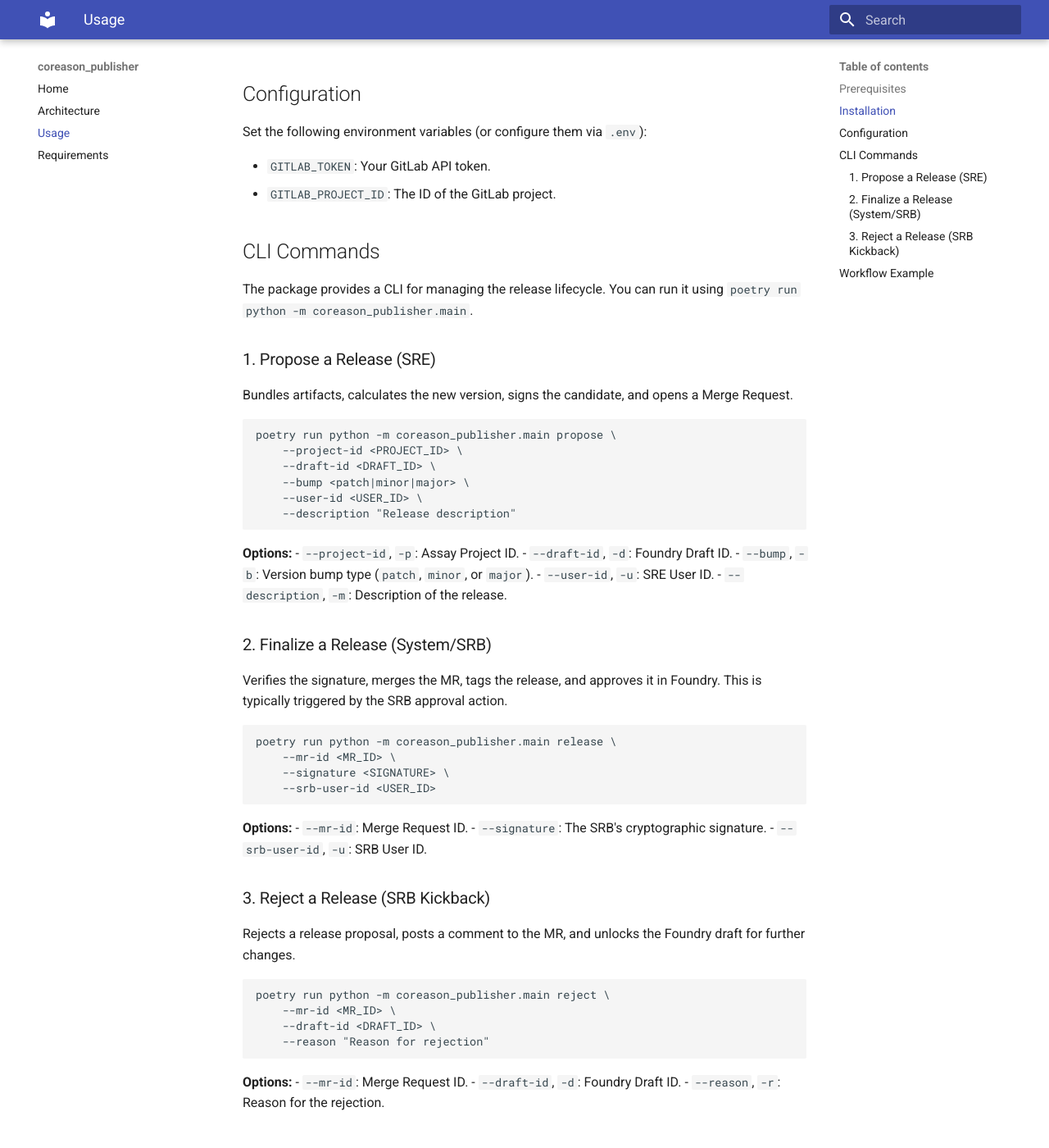
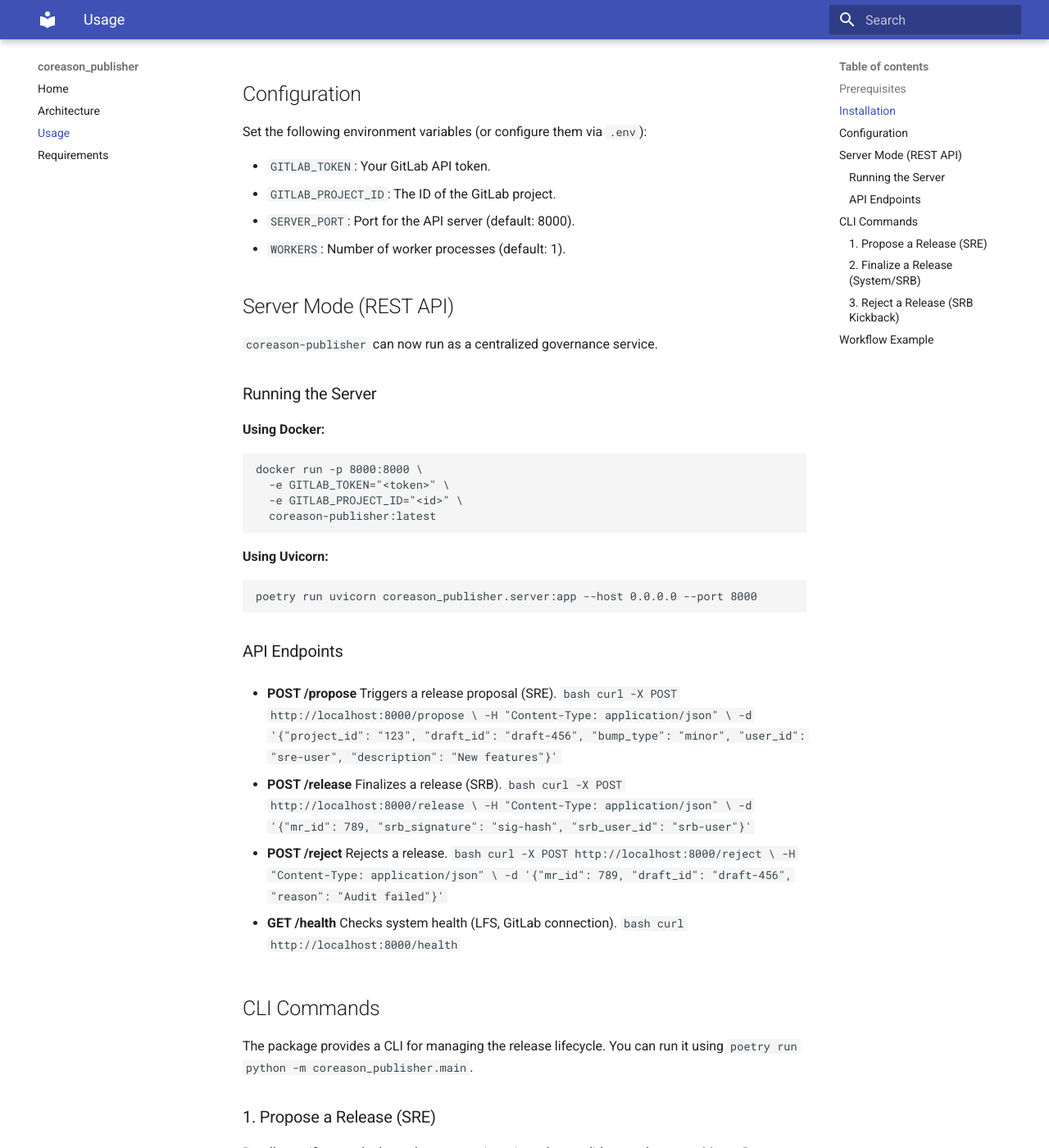
Before and after one commit to CoReason-AI/coreason-publisher, an MkDocs documentation site: the page built from docs/usage.md, in a window 1280 px wide and 1400 px high, scrolled down 533 px. Shown: the whole window at 82% size. Built offline with MkDocs 1.6.1 and Material for MkDocs 9.7.7, drawn with Linux system fonts in a browser that asks for light colours.

Commit message:
chore: bump version to v0.3.0 and update documentation
Co-authored-by: gowthamrao <13936600+gowthamrao@users.noreply.github.com>

````diff
--- a/docs/usage.md
+++ b/docs/usage.md
@@ -28,6 +28,59 @@ Set the following environment variables (or configure them via `.env`):
 
 - `GITLAB_TOKEN`: Your GitLab API token.
 - `GITLAB_PROJECT_ID`: The ID of the GitLab project.
+- `SERVER_PORT`: Port for the API server (default: 8000).
+- `WORKERS`: Number of worker processes (default: 1).
+
+## Server Mode (REST API)
+
+`coreason-publisher` can now run as a centralized governance service.
+
+### Running the Server
+
+**Using Docker:**
+```bash
+docker run -p 8000:8000 \
+  -e GITLAB_TOKEN="<token>" \
+  -e GITLAB_PROJECT_ID="<id>" \
+  coreason-publisher:latest
+```
+
+**Using Uvicorn:**
+```bash
+poetry run uvicorn coreason_publisher.server:app --host 0.0.0.0 --port 8000
+```
+
+### API Endpoints
+
+- **POST /propose**
+  Triggers a release proposal (SRE).
+  ```bash
+  curl -X POST http://localhost:8000/propose \
+       -H "Content-Type: application/json" \
+       -d '{"project_id": "123", "draft_id": "draft-456", "bump_type": "minor", "user_id": "sre-user", "description": "New features"}'
+  ```
+
+- **POST /release**
+  Finalizes a release (SRB).
+  ```bash
+  curl -X POST http://localhost:8000/release \
+       -H "Content-Type: application/json" \
+       -d '{"mr_id": 789, "srb_signature": "sig-hash", "srb_user_id": "srb-user"}'
+  ```
+
+- **POST /reject**
+  Rejects a release.
+  ```bash
+  curl -X POST http://localhost:8000/reject \
+       -H "Content-Type: application/json" \
+       -d '{"mr_id": 789, "draft_id": "draft-456", "reason": "Audit failed"}'
+  ```
+
+- **GET /health**
+  Checks system health (LFS, GitLab connection).
+  ```bash
+  curl http://localhost:8000/health
+  ```
 
 ## CLI Commands
 
--- a/pyproject.toml
+++ b/pyproject.toml
@@ -1,6 +1,6 @@
 [tool.poetry]
 name = "coreason_publisher"
-version = "0.2.0"
+version = "0.3.0"
 description = "agent from Development (mutable drafts) to Production (immutable artifacts)"
 authors = ["Gowtham A Rao <gowtham.rao@coreason.ai>"]
 license = "Prosperity-3.0"
@@ -36,7 +36,7 @@ build-backend = "poetry.core.masonry.api"
 
 [project]
 name = "coreason_publisher"
-version = "0.2.0"
+version = "0.3.0"
 description = "agent from Development (mutable drafts) to Production (immutable artifacts)"
 readme = "README.md"
 requires-python = ">=3.11"
````
Also changed, not shown: README.md (+15 -2 lines), docs/requirements.md (+5 -1 lines), 1 other file.
